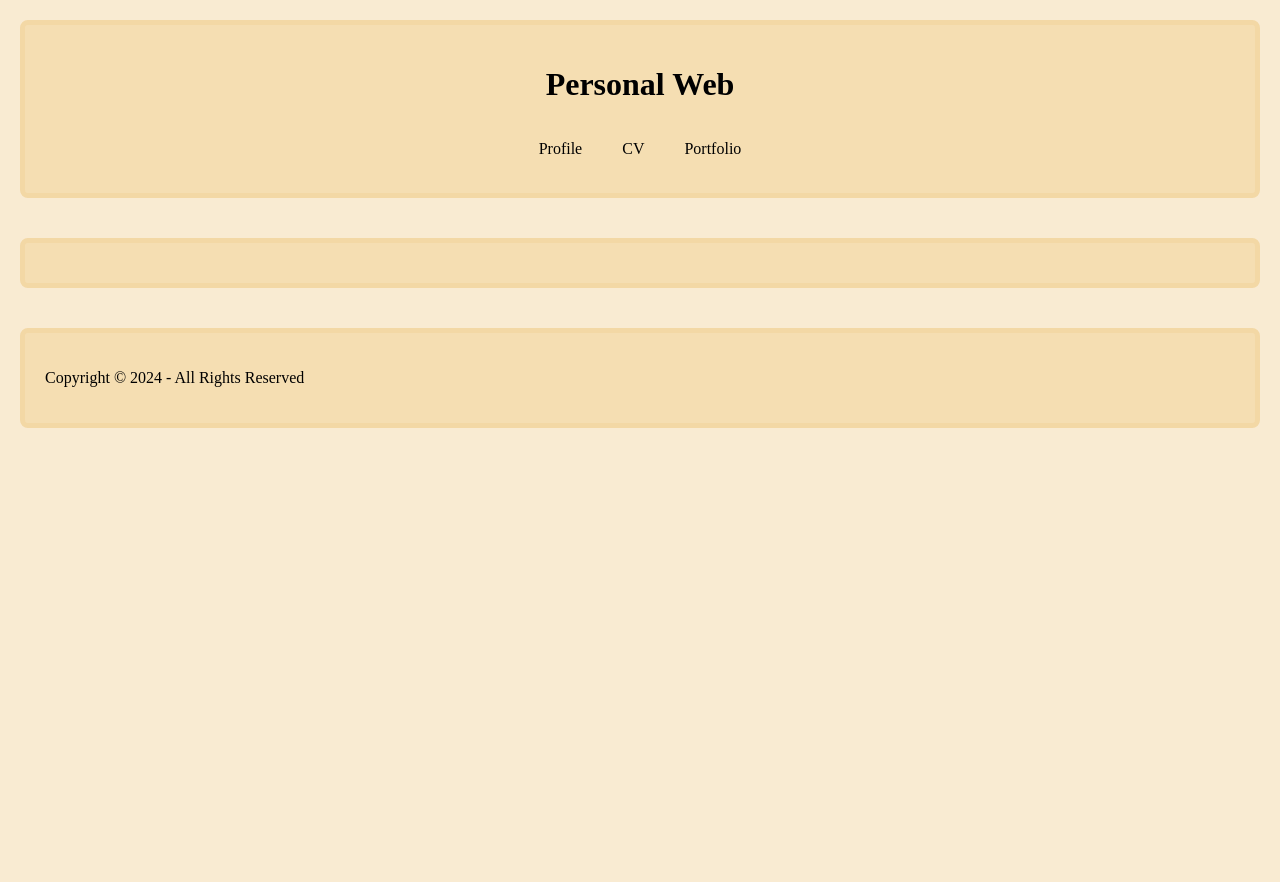
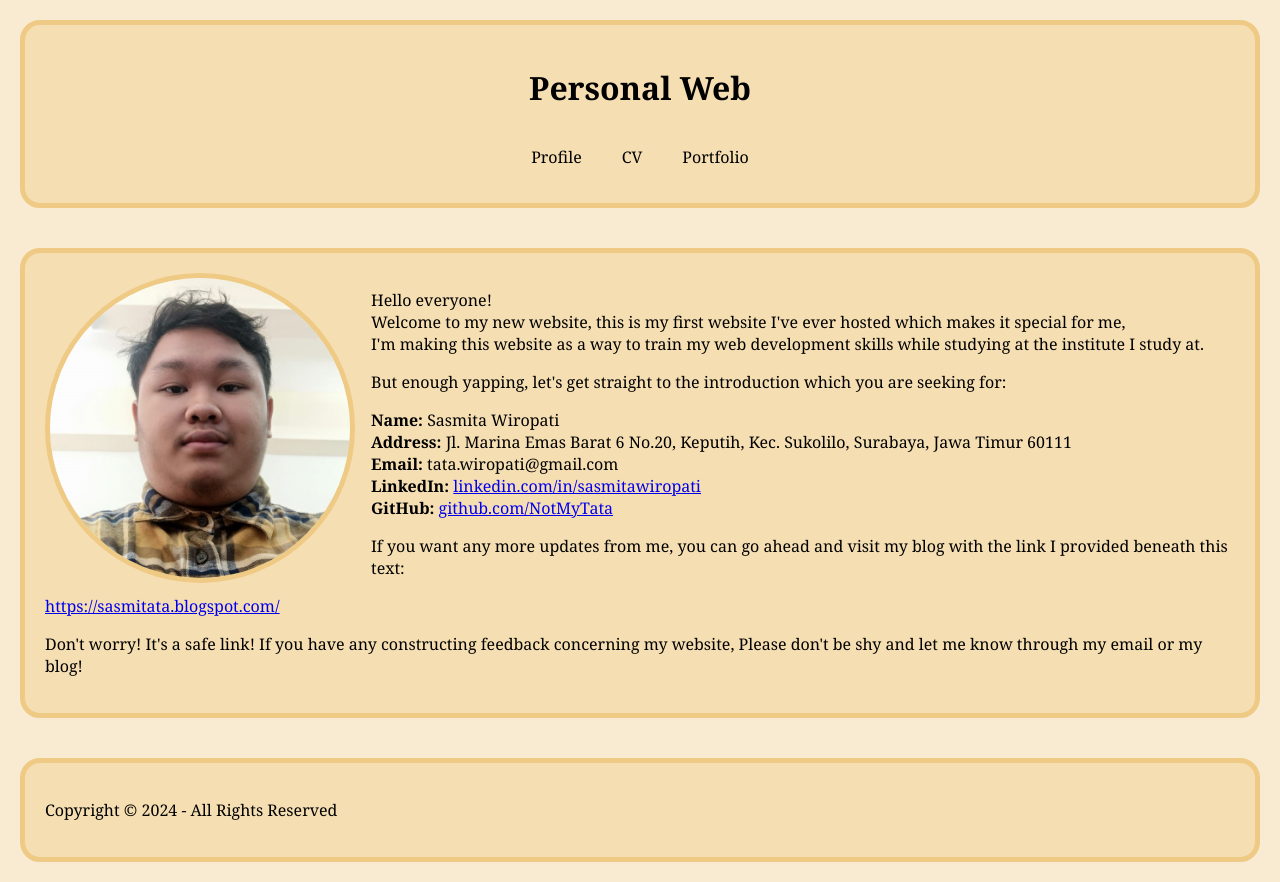
Before and after one commit to NotMyTata/PWeb, a PHP site: page /profile.html in a window 1280 px wide. Before the commit the page ends 428 px from the top, so only its background shows below. Run offline with PHP 8.4, Linux system fonts and the light colour scheme.

Commit message:
added profile, cv, and portfolio

```diff
--- a/cv.html
+++ b/cv.html
@@ -19,7 +19,7 @@
         </nav>
     </header>
     <main>
-
+        <iframe id="cv_container" src="https://drive.google.com/file/d/17lfXh1909wH9pOPOD3Q9fbIc2KLSXI9J/preview"></iframe>
     </main>
     <footer>
         <p>Copyright © 2024 - All Rights Reserved</p>
--- a/portfolio.html
+++ b/portfolio.html
@@ -19,7 +19,7 @@
         </nav>
     </header>
     <main>
-
+        <iframe id="portfolio_container" src="https://drive.google.com/file/d/1HQLQJPC2b_o4ihtJnvQKUw40x3AxxQsg/preview"></iframe>
     </main>
     <footer>
         <p>Copyright © 2024 - All Rights Reserved</p>
--- a/profile.html
+++ b/profile.html
@@ -19,7 +19,19 @@
         </nav>
     </header>
     <main>
-
+        <img id="photo" src="./img/profile_photo.jpeg" alt="Self portrait" width="300" height="300">
+        <p>Hello everyone!<br>
+        Welcome to my new website, this is my first website I've ever hosted which makes it special for me,<br>
+        I'm making this website as a way to train my web development skills while studying at the institute I study at.</p>
+        <p>But enough yapping, let's get straight to the introduction which you are seeking for:</p>
+        <p><b>Name: </b>Sasmita Wiropati<br>
+        <b>Address: </b>Jl. Marina Emas Barat 6 No.20, Keputih, Kec. Sukolilo, Surabaya, Jawa Timur 60111<br>
+        <b>Email: </b>tata.wiropati@gmail.com<br>
+        <b>LinkedIn: </b><a href="https://www.linkedin.com/in/sasmitawiropati">linkedin.com/in/sasmitawiropati</a><br>
+        <b>GitHub: </b><a href="https://github.com/NotMyTata">github.com/NotMyTata</a></p>
+        <p>If you want any more updates from me, you can go ahead and visit my blog with the link I provided beneath this text:</p>
+        <a href="https://sasmitata.blogspot.com/">https://sasmitata.blogspot.com/</a>
+        <p>Don't worry! It's a safe link! If you have any constructing feedback concerning my website, Please don't be shy and let me know through my email or my blog!</p>
     </main>
     <footer>
         <p>Copyright © 2024 - All Rights Reserved</p>
--- a/src/style.css
+++ b/src/style.css
@@ -1,7 +1,11 @@
+*{
+    font-family: Cambria, Cochin, Georgia, Times, 'Times New Roman', serif;
+}
+
 body{
     display: grid;
     grid-template-columns: 1fr 1fr;
-    grid-template-rows: 1fr auto 0.5fr;
+    grid-template-rows: 1fr auto auto;
     grid-template-areas:
     "header header"
     "main main"
@@ -15,16 +19,16 @@ body{
 header, main, footer{
     background-color: hsl(39, 77%, 83%);
     border: solid;
-    border-color: hsl(39, 77%, 80%);
+    border-color: hsl(39, 77%, 73%);
     border-width: 5px;
-    border-radius: 8px;
+    border-radius: 20px;
     padding: 20px;
     margin: 20px;
 }
 
 header{
     grid-area: header;
-    top: 20px;
+    top: 0;
     position: sticky;
 }
 
@@ -74,6 +78,23 @@ main{
     grid-area: main;
 }
 
+#photo{
+    float: left;
+    border-radius: 100%;
+    border-style: solid;
+    border-color: hsl(39, 77%, 73%);
+    border-width: 5px;
+    margin-right: 1rem;
+}
+
+#cv_container, #portfolio_container{
+    display: block;
+    text-align: center;
+    margin: auto;
+    width: 100%;
+    height: 530px;
+}
+
 footer{
     grid-area: footer;
 }
```
Also changed, not shown: img/profile_photo.jpeg (added).
